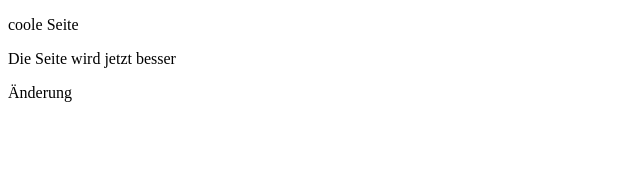
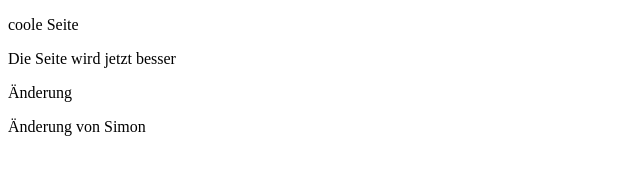
Before and after one commit to fraertl/htl-test-1, a plain HTML site: page index.html in a window 1280 px wide. Shown: the whole page, without its empty margins (0-640 px from the left). Drawn offline with Linux system fonts and the light colour scheme.

Commit message:
Änderung von Simon

```diff
--- a/index.html
+++ b/index.html
@@ -9,6 +9,7 @@
     <p> coole Seite </p>
     <p> Die Seite wird jetzt besser </p>
     <p> Änderung </p>
+    <p> Änderung von Simon </p>
     <script src="index.js"></script>
 </body>
 </html>
```
